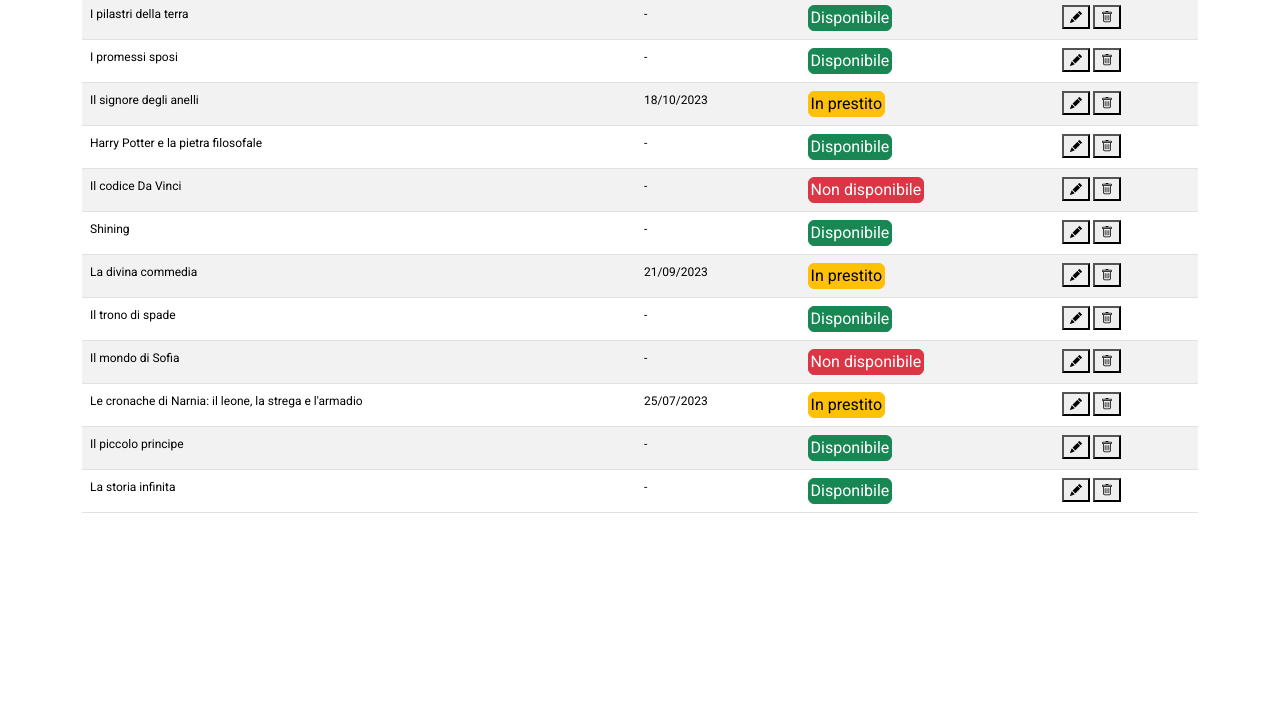
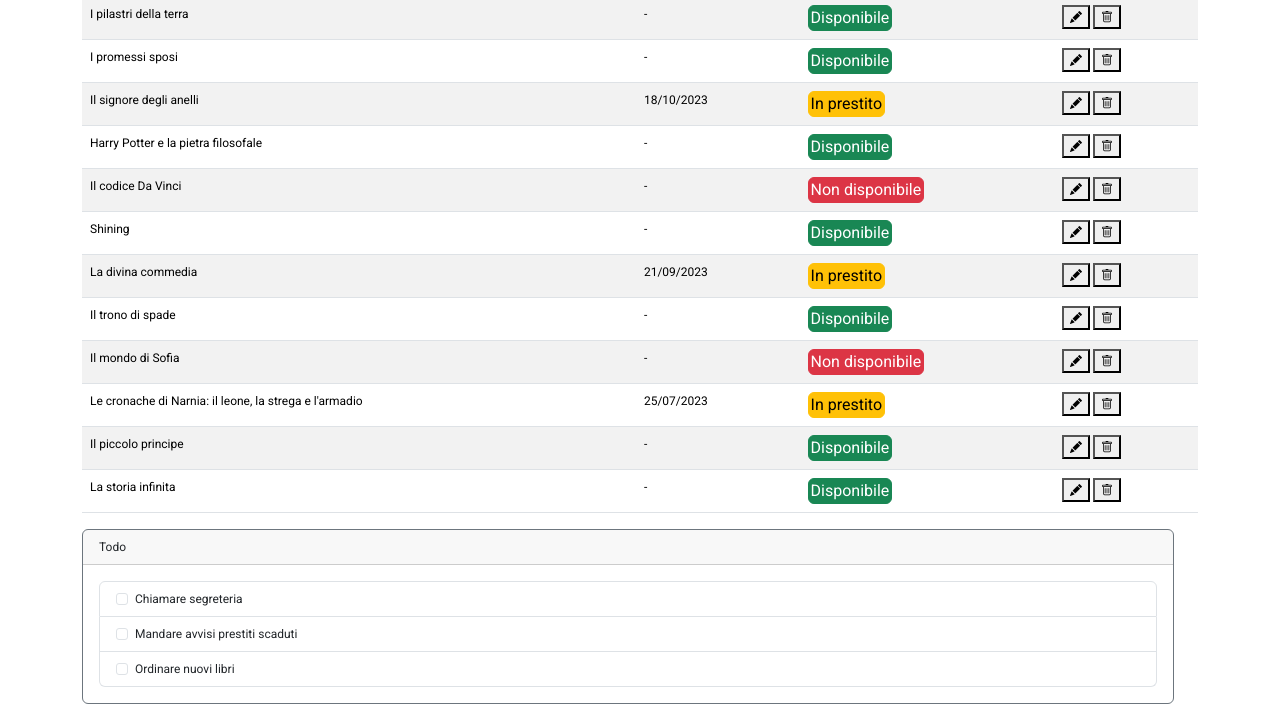
Before and after one commit to EmanuelaCalderone/html-css-bootstrap-dashboard, a plain HTML site: page index.html in a window 1280 px wide. Shown: the part 229-949 px from the top of the page. Before the commit the page ends 800 px from the top, so only its background shows below. Drawn offline with nearby package versions, Linux system fonts and the light colour scheme.

Commit message:
add to do list

```diff
--- a/index.html
+++ b/index.html
@@ -15,7 +15,7 @@
 <body>
     <div class="container-sm">
         <div class="row">
-            <div class="col-12">
+            <div class="col-sm-12">
                 <!--navbar-->
                 <nav class="navbar navbar-expand-lg bg-body-tertiary">
                     <div class="container-fluid">
@@ -58,9 +58,10 @@
                 </nav>
             </div>
         </div>
+
         <!--"catalogo libri con pulsante "aggiungi libro"-->
         <div class="row">
-            <div class="col-12">
+            <div class="col-sm-12">
                 <nav class="navbar bg-body-tertiary">
                     <div class="container-fluid">
                         <a class="navbar-brand">Catalogo Libri</a>
@@ -75,7 +76,7 @@
 
         <!--tabella-->
         <div class="row">
-            <div class="col-12">
+            <div class="col-sm-12">
                 <table class="table table-striped table-hover">
                     <!--intestazione-->
                     <thead>
@@ -272,6 +273,37 @@
                     </tbody>
                 </table>
             </div>
+
+            <!--to do list-->
+            <div class="row">
+                <div class="col-sm-12">
+                    <div class="card border-secondary mb-3">
+                        <div class="card-header">Todo</div>
+                        <div class="card-body text-secondary">
+                            <ul class="list-group">
+                                <li class="list-group-item">
+                                  <input class="form-check-input me-1" type="checkbox" value="" id="firstCheckbox">
+                                  <label class="form-check-label" for="firstCheckbox">Chiamare segreteria</label>
+                                </li>
+                                <li class="list-group-item">
+                                  <input class="form-check-input me-1" type="checkbox" value="" id="secondCheckbox">
+                                  <label class="form-check-label" for="secondCheckbox">Mandare avvisi prestiti scaduti</label>
+                                </li>
+                                <li class="list-group-item">
+                                  <input class="form-check-input me-1" type="checkbox" value="" id="thirdCheckbox">
+                                  <label class="form-check-label" for="thirdCheckbox">Ordinare nuovi libri</label>
+                                </li>
+                            </ul>
+                        </div>
+                    </div>
+                </div>
+            </div>
+
+            <div class="row">
+                <div class="col-12">
+
+                </div>
+            </div>
         </div>
 
 
```
